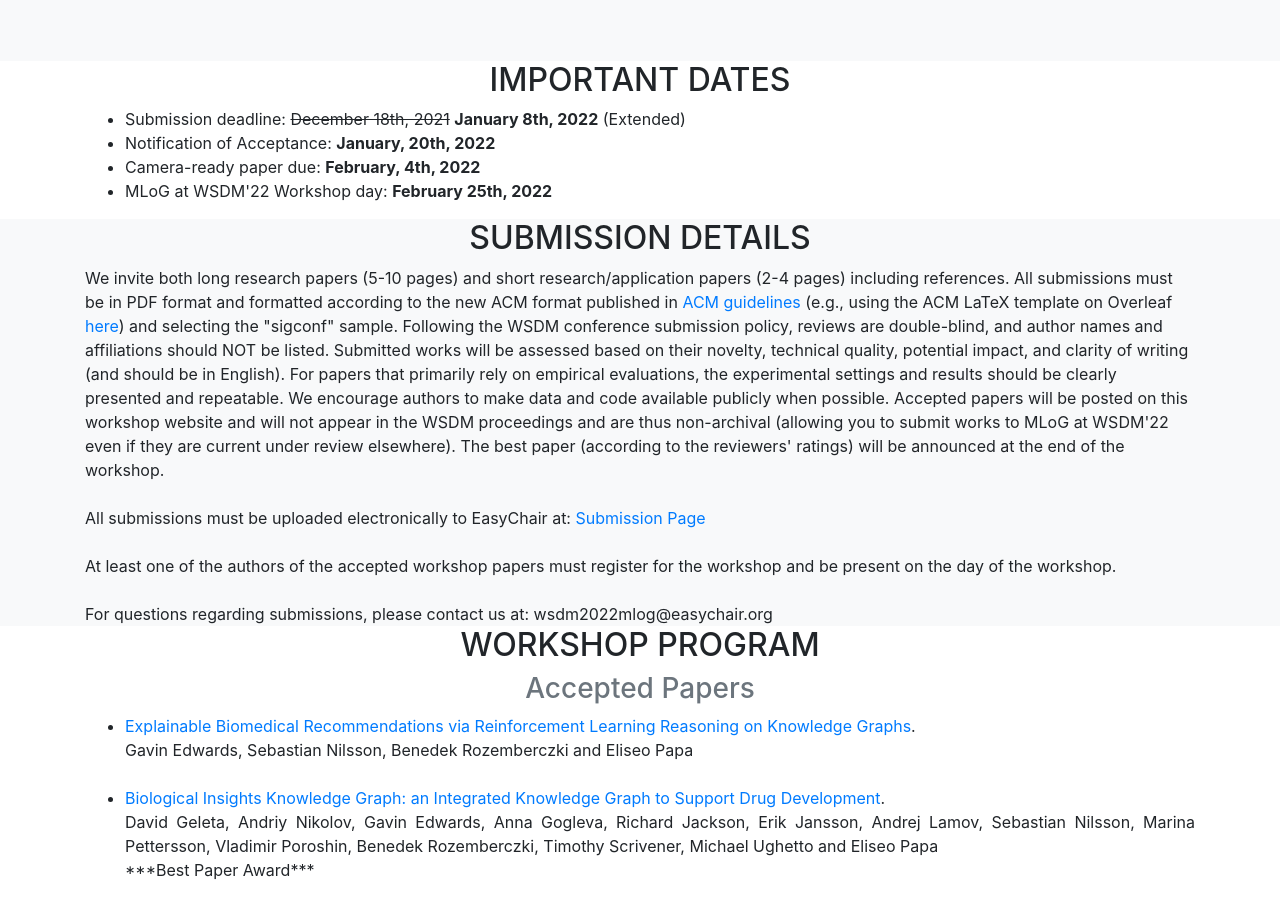
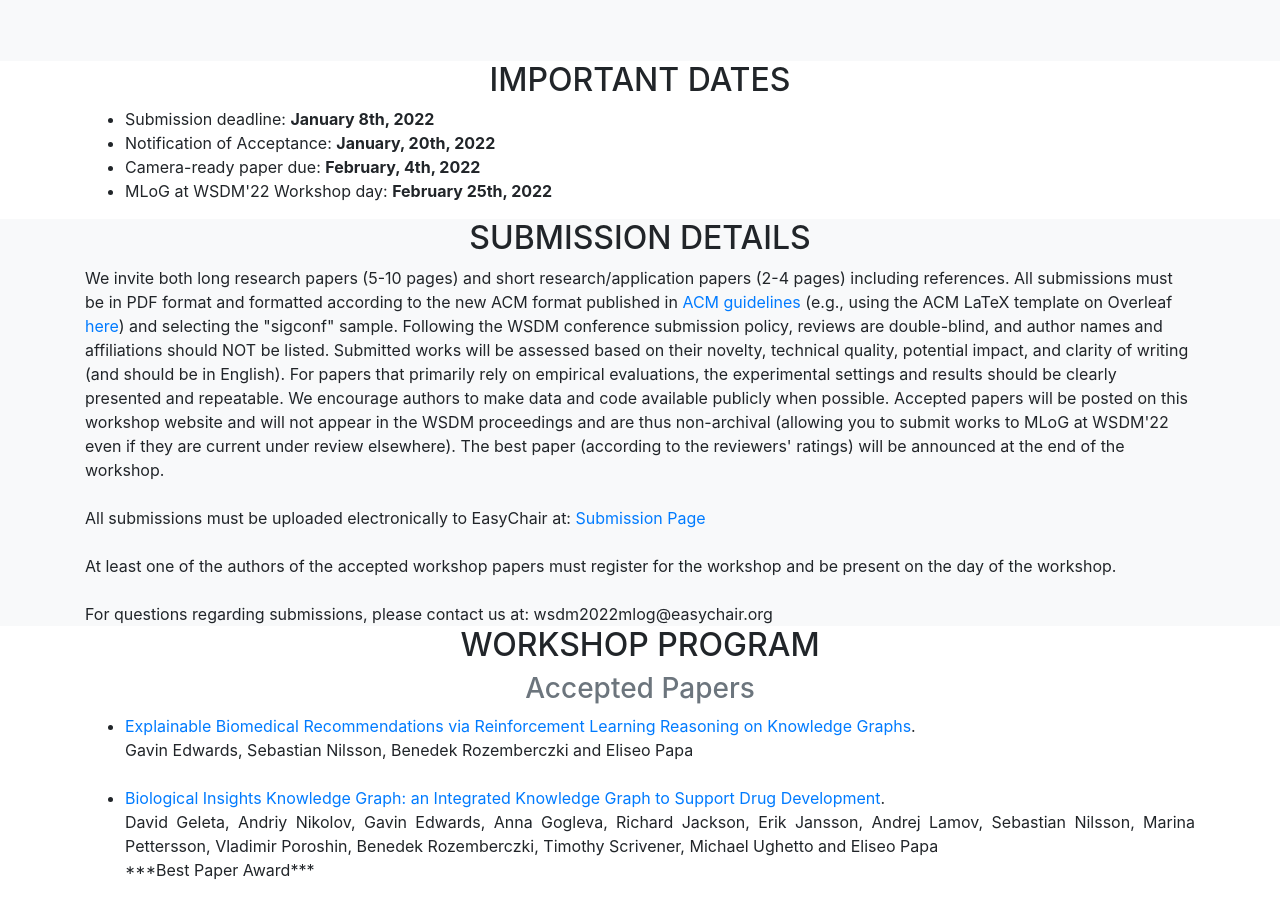
Before and after one commit to MLoG-Workshop/MLoG-Workshop.github.io, a website with bundled scripts: page index.html in a window 1280 px wide. Shown: the part 1238-2141 px from the top of the page. Built offline with nearby package versions, Linux system fonts and the light colour scheme; files whose address does not match are found by name; a web font is replaced by a local one.

Commit message:
Update index.html

```diff
--- a/index.html
+++ b/index.html
@@ -148,7 +148,7 @@
           <h2 class="section-heading text-uppercase">Important Dates</h2>
           <div style="text-align:left">
            <ul>
-              <li>Submission deadline: <strike>December 18th, 2021</strike> <b>January 8th, 2022</b> (Extended)</li>
+              <li>Submission deadline: <b>January 8th, 2022</b> </li>
               <li>Notification of Acceptance: <b>January, 20th, 2022</b> </li>
               <li>Camera-ready paper due: <b>February, 4th, 2022</b> </li>
               <li>MLoG at WSDM'22 Workshop day: <b>February 25th, 2022</b> </li>
```
